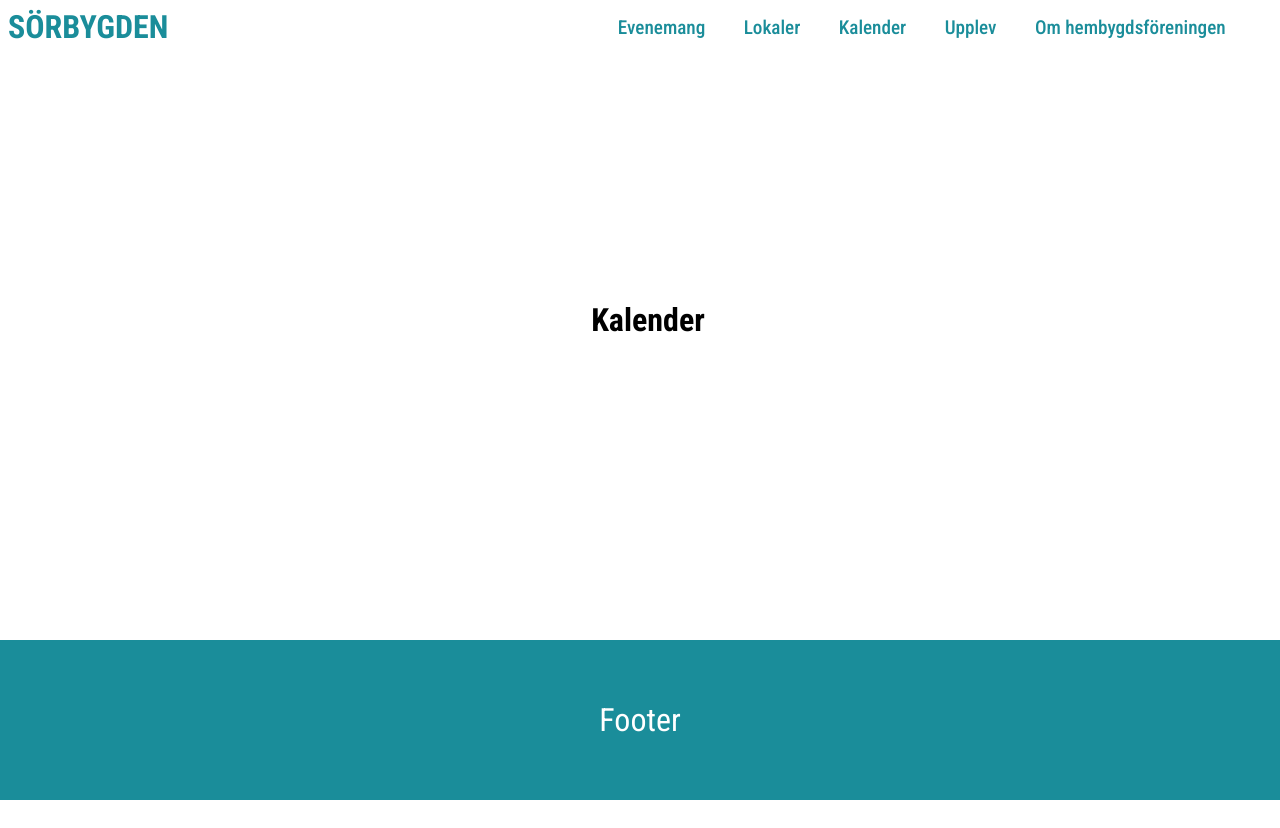
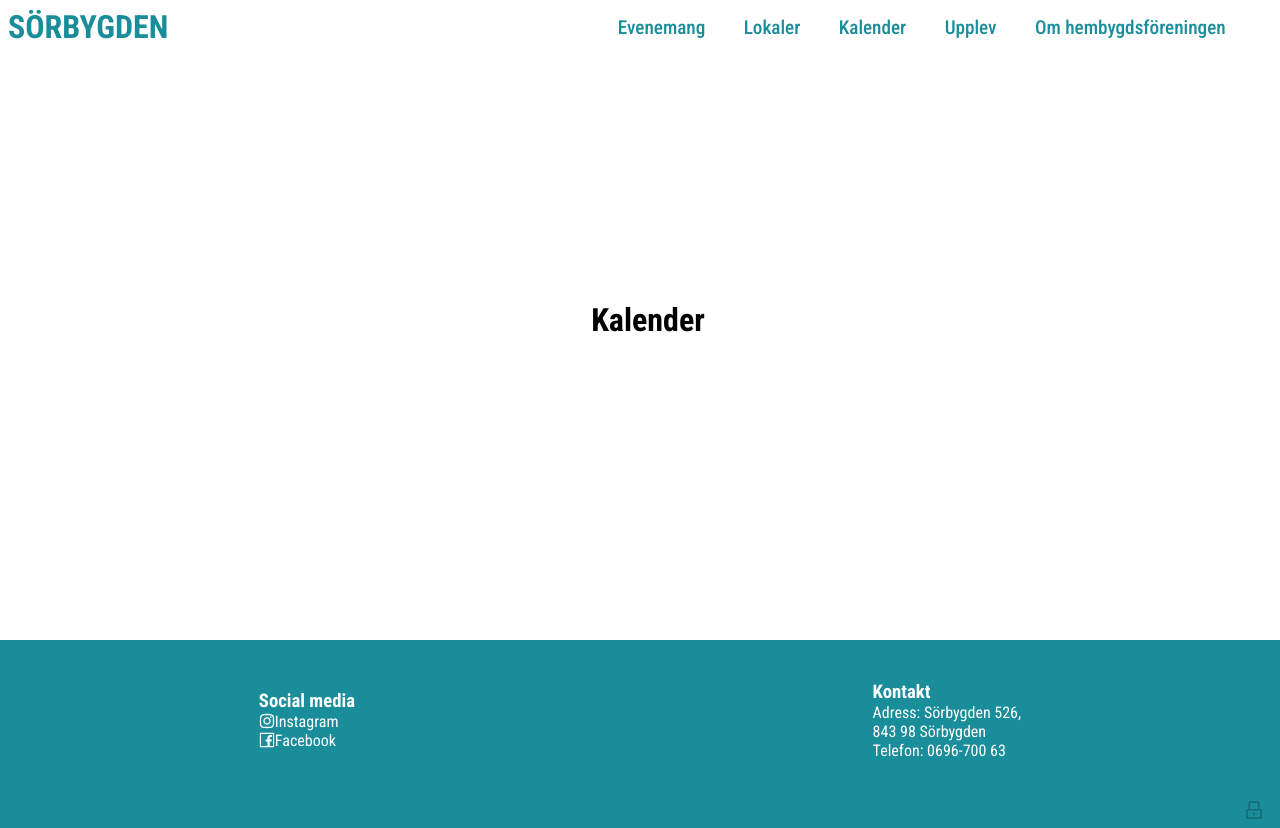
Before and after one commit to Cajolina/sorbygden-booking-app, a React (Vite) app in the folder client/: page /kalender in a window 1280 px wide. Before the commit the page ends 800 px from the top, so only its background shows below. Built offline with nearby package versions, Linux system fonts and the light colour scheme; no server answers.

Commit message:
Basic layout, styling and links in footer

```diff
--- a/client/src/components/Footer.tsx
+++ b/client/src/components/Footer.tsx
@@ -1,8 +1,36 @@
+import { Link } from "react-router-dom";
 import "../styling/Footer.css";
+import {
+  LockOutlined,
+  InstagramOutlined,
+  FacebookOutlined,
+} from "@ant-design/icons";
 function Footer() {
   return (
-    <footer className="footer">
-      <p>Footer</p>
+    <footer>
+      <div className="footerContainer">
+        <div className="footerSocialmedia">
+          <h3>Social media</h3>
+          <a href="https://www.instagram.com/">
+            <InstagramOutlined />
+            Instagram
+          </a>
+          <a href="https://www.facebook.com/groups/167437447122202">
+            <FacebookOutlined />
+            Facebook
+          </a>
+        </div>
+        <div className="footerInfo">
+          <h3>Kontakt</h3>
+          <p>Adress: Sörbygden 526, </p>
+          <p>843 98 Sörbygden</p>
+          <p>Telefon: 0696-700 63</p>
+        </div>
+      </div>
+
+      <Link to="/login" className="linkToLogin">
+        <LockOutlined />
+      </Link>
     </footer>
   );
 }
--- a/client/src/styling/Footer.css
+++ b/client/src/styling/Footer.css
@@ -1,13 +1,53 @@
-.footer {
-    background-color: var(--main-text-color);
+.footerContainer {
     height: 20vh;
     display: flex;
     align-items: center;
     justify-content: center;
+    justify-content: space-around;
+    padding: 4rem 0rem;
+    color: #fff;
+}
+
+footer {
+    background-color: var(--main-text-color);
+}
+
+
+.footerSocialmedia {
+    display: flex;
+    flex-direction: column;
+}
+
+
+
+.footerSocialmedia a {
+    text-decoration: none;
+    color: #fff;
 
 }
 
-.footer p {
-    font-size: 2rem;
+.footerInfo {
+    display: flex;
+    flex-direction: column;
+}
+
+
+.footerInfo a {
+    text-decoration: none;
     color: #fff;
+
 }
+
+.linkToLogin {
+    color: rgb(23, 107, 117);
+    display: flex;
+    padding-right: 1rem;
+    padding-bottom: 0.5rem;
+    justify-content: flex-end;
+
+}
+
+.linkToLogin .anticon {
+    font-size: 20px;
+
+}
```
